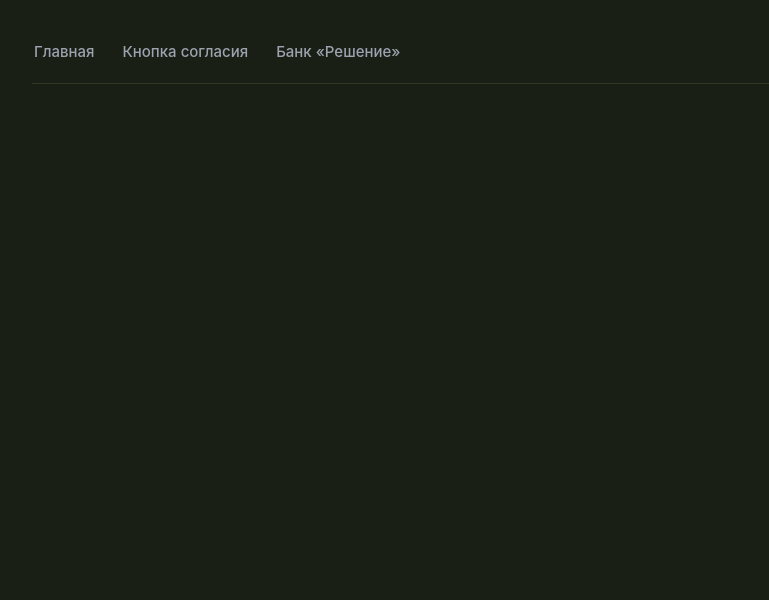
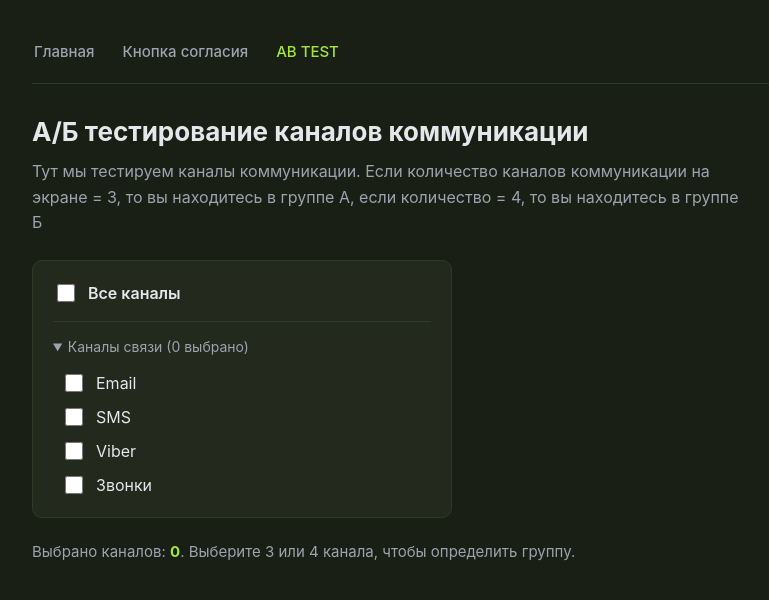
Before and after one commit to stanislavdykomenko-eng/sandbox-app, a React (Create React App) app: page /#/ab-test in a window 1280 px wide. Shown: the top 600 px of the page, without its empty margins (68-837 px from the left). Built offline with nearby package versions, Linux system fonts and the light colour scheme.

Commit message:
added ab test

```diff
--- a/src/App.js
+++ b/src/App.js
@@ -3,7 +3,7 @@ import "./App.css";
 import Header from "./header";
 import HomePage from "./pages/HomePage";
 import ConfirmPage from "./pages/ConfirmPage";
-import IframePage from "./pages/IFramePage";
+import AbTestPage from "./pages/AbTestPage";
 
 const App = () => {
   return (
@@ -13,7 +13,7 @@ const App = () => {
         <Routes>
           <Route path="/" element={<HomePage />} />
           <Route path="/confirmPage" element={<ConfirmPage />} />
-          <Route path="/frame" element={<IframePage />} />
+          <Route path="/ab-test" element={<AbTestPage />} />
         </Routes>
       </div>
     </div>
--- a/src/header/index.js
+++ b/src/header/index.js
@@ -8,7 +8,7 @@ const Header = () => {
         Главная
       </NavLink>
       <NavLink to="/confirmPage">Кнопка согласия</NavLink>
-      <NavLink to="/frame">Банк «Решение»</NavLink>
+      <NavLink to="/ab-test">AB TEST</NavLink>
     </nav>
   );
 };
--- /dev/null
+++ b/src/pages/AbTestPage/index.css
@@ -0,0 +1,79 @@
+/* А/Б тест */
+.ab-page h1 {
+  font-size: 26px;
+  margin: 0 0 12px;
+}
+
+.ab-desc {
+  color: var(--color-text-muted);
+  max-width: 720px;
+  line-height: 1.6;
+  margin: 0 0 24px;
+}
+
+.ab-block {
+  background: var(--color-bg-elevated);
+  border: 1px solid var(--color-border);
+  border-radius: var(--radius);
+  padding: 20px;
+  max-width: 420px;
+}
+
+.ab-master {
+  display: flex;
+  align-items: center;
+  gap: 10px;
+  font-weight: 600;
+  padding-bottom: 16px;
+  margin-bottom: 16px;
+  border-bottom: 1px solid var(--color-border);
+  cursor: pointer;
+}
+
+.ab-dropdown summary {
+  cursor: pointer;
+  color: var(--color-text-muted);
+  font-size: 14px;
+  margin-bottom: 12px;
+  user-select: none;
+}
+
+.ab-dropdown summary:hover {
+  color: var(--color-text);
+}
+
+.ab-list {
+  display: flex;
+  flex-direction: column;
+  gap: 10px;
+  padding: 4px 0 0 8px;
+}
+
+.ab-item {
+  display: flex;
+  align-items: center;
+  gap: 10px;
+  cursor: pointer;
+  color: var(--color-text);
+}
+
+/* Кастомные чекбоксы под салатовый акцент */
+.ab-page input[type="checkbox"] {
+  width: 18px;
+  height: 18px;
+  accent-color: var(--color-accent);
+  cursor: pointer;
+}
+
+.ab-status {
+  margin-top: 24px;
+  font-size: 15px;
+}
+
+.ab-status strong {
+  color: var(--color-accent);
+}
+
+.ab-status-muted {
+  color: var(--color-text-muted);
+}
--- /dev/null
+++ b/src/pages/AbTestPage/index.js
@@ -0,0 +1,98 @@
+import { useState } from "react";
+
+import "./index.css";
+
+const CHANNELS = [
+  { id: "email", label: "Email" },
+  { id: "sms", label: "SMS" },
+  { id: "viber", label: "Viber" },
+  { id: "calls", label: "Звонки" },
+];
+
+const AbTestPage = () => {
+  const [checked, setChecked] = useState({
+    email: false,
+    sms: false,
+    viber: false,
+    calls: false,
+  });
+
+  const countChecked = Object.values(checked).filter(Boolean).length;
+  const allChecked = countChecked === CHANNELS.length;
+
+  // Мастер-чекбокс: включён, если выбран хотя бы один канал
+  const masterChecked = countChecked > 0;
+
+  const handleMasterChange = () => {
+    if (masterChecked) {
+      // был включён (есть выбранные) → выключаем все
+      setChecked({ email: false, sms: false, viber: false, calls: false });
+    } else {
+      // был выключен (нет выбранных) → включаем все
+      setChecked({ email: true, sms: true, viber: true, calls: true });
+    }
+  };
+
+  const handleChannelChange = (id) => {
+    setChecked((prev) => ({ ...prev, [id]: !prev[id] }));
+  };
+
+  // Группа: A при 3 каналах, Б при 4
+  let group = null;
+  if (countChecked === 3) group = "А";
+  else if (countChecked === 4) group = "Б";
+
+  return (
+    <div className="ab-page">
+      <h1>А/Б тестирование каналов коммуникации</h1>
+      <p className="ab-desc">
+        Тут мы тестируем каналы коммуникации. Если количество каналов
+        коммуникации на экране = 3, то вы находитесь в группе А, если количество
+        = 4, то вы находитесь в группе Б
+      </p>
+
+      <div className="ab-block">
+        <label className="ab-master">
+          <input
+            type="checkbox"
+            checked={masterChecked}
+            onChange={handleMasterChange}
+          />
+          <span>Все каналы</span>
+        </label>
+
+        <details className="ab-dropdown" open>
+          <summary>Каналы связи ({countChecked} выбрано)</summary>
+          <div className="ab-list">
+            {CHANNELS.map((ch) => (
+              <label key={ch.id} className="ab-item">
+                <input
+                  type="checkbox"
+                  checked={checked[ch.id]}
+                  onChange={() => handleChannelChange(ch.id)}
+                />
+                <span>{ch.label}</span>
+              </label>
+            ))}
+          </div>
+        </details>
+      </div>
+
+      <div className="ab-status">
+        {group ? (
+          <p>
+            Выбрано каналов: <strong>{countChecked}</strong> → вы в{" "}
+            <strong>группе {group}</strong>
+          </p>
+        ) : (
+          <p className="ab-status-muted">
+            Выбрано каналов: <strong>{countChecked}</strong>. Выберите 3 или 4
+            канала, чтобы определить группу.
+          </p>
+        )}
+      </div>
+    </div>
+  );
+};
+
+export default AbTestPage;
--- a/src/pages/IFramePage/index.css
+++ /dev/null
@@ -1,15 +0,0 @@
-/* Страница с iframe на весь экран */
-.iframe-page {
-  /* высота экрана минус отступы контейнера/хедера */
-  height: calc(100vh - 120px);
-  margin: 0 -100px; /* растягиваем на всю ширину контейнера, если нужно */
-}
-
-.iframe-full {
-  width: 100%;
-  height: 100%;
-  border: none;
-  border-radius: var(--radius);
-  background: #fff; /* чтобы не было тёмного фона до загрузки */
-  display: block;
-}
--- a/src/pages/IFramePage/index.js
+++ /dev/null
@@ -1,16 +0,0 @@
-import "./index.css";
-
-const IframePage = () => {
-  return (
-    <div className="iframe-page">
-      <iframe
-        src="https://api.rbank.by/b288/card-app/entry?callbackUrlOnRefuse=https%3A%2F%2Fpm.by%2Fru%2Fpages%2Ffreespins-rbank-2026-failed%3Fid%3Dd70048b3-d15a-41c9-a11f-7a0dada69a15%26sig%3D1afb3e56868d11679da5610fdb57f50954349c76d97945a7351fd388bc46a852%26status%3Dinterrupted&callbackUrlOnSuccess=https%3A%2F%2Fpm.by%2Fru%2Fpages%2Ffreespins-rbank-2026-approved%3Fid%3Dd70048b3-d15a-41c9-a11f-7a0dada69a15%26sig%3D660efee95d844d719e1c17b3b61d4b62f5f9544cb812070355c4137e246e5bf0%26status%3Dfilled&partnerCode=Betera&sign=LfqG6PektIhHBKJYJpYkFw%3D%3D&terminal=SmartPaySite"
-        title="Встроенная страница"
-        className="iframe-full"
-        allow="clipboard-write"
-      />
-    </div>
-  );
-};
-
-export default IframePage;
```
